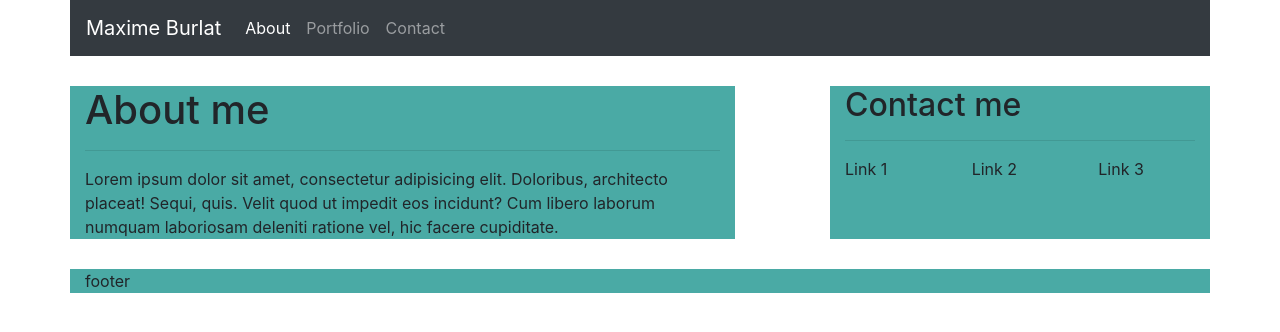
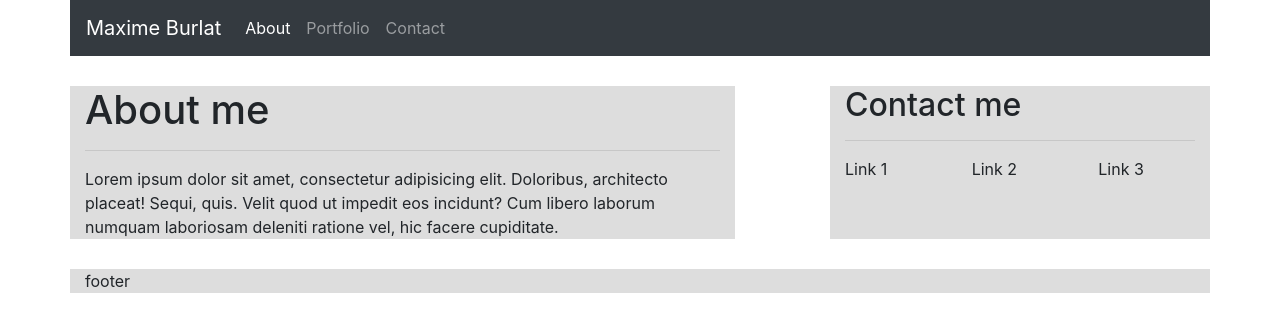
Before and after one commit to Carglass/Bootstrap-Portfolio, a plain HTML site: page index.html in a window 1280 px wide. Drawn offline with nearby package versions, Linux system fonts and the light colour scheme; a script that the page names is missing.

Commit message:
change color

```diff
--- a/assets/css/main.css
+++ b/assets/css/main.css
@@ -248,6 +248,10 @@
     background-color: #666666;
 }
 
+.bgc-ltgy{
+    background-color: #dddddd;
+}
+
 .c-wh
 {
     color: white;
--- a/index.html
+++ b/index.html
@@ -35,7 +35,7 @@
             </div>
         </nav>
         <section class="row mt-30px justify-content-between">
-            <article class="col-md-7 col-12 bgc-tl">
+            <article class="col-md-7 col-12 bgc-ltgy">
                 <div class="row">
                     <div class="ABOUT col-12">
                         <h1>About me</h1>
@@ -44,7 +44,7 @@
                     </div>
                 </div>
             </article>
-            <aside class="col-md-4 col-12 bgc-tl">
+            <aside class="col-md-4 col-12 bgc-ltgy">
                 <h2>Contact me</h2>
                 <hr>
                 <div class="LINKS row">
@@ -55,7 +55,7 @@
             </aside>
         </section>
         <footer class="row mt-30px">
-            <div class="col bgc-tl">footer</div>
+            <div class="col bgc-ltgy">footer</div>
         </footer>
     </div>
     <script src="https://code.jquery.com/jquery-3.2.1.slim.min.js" integrity="sha384-KJ3o2DKtIkvYIK3UENzmM7KCkRr/rE9/Qpg6aAZGJwFDMVNA/GpGFF93hXpG5KkN" crossorigin="anonymous"></script>
```
